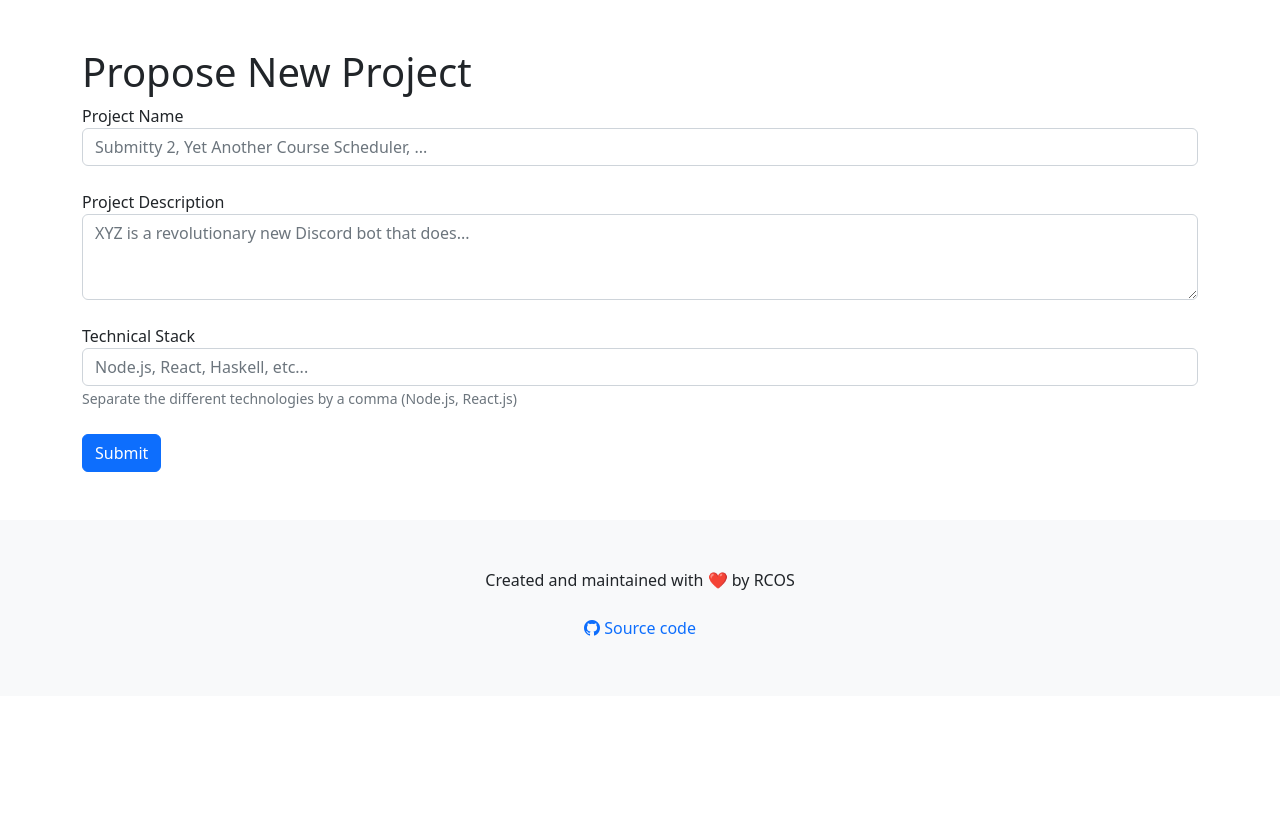
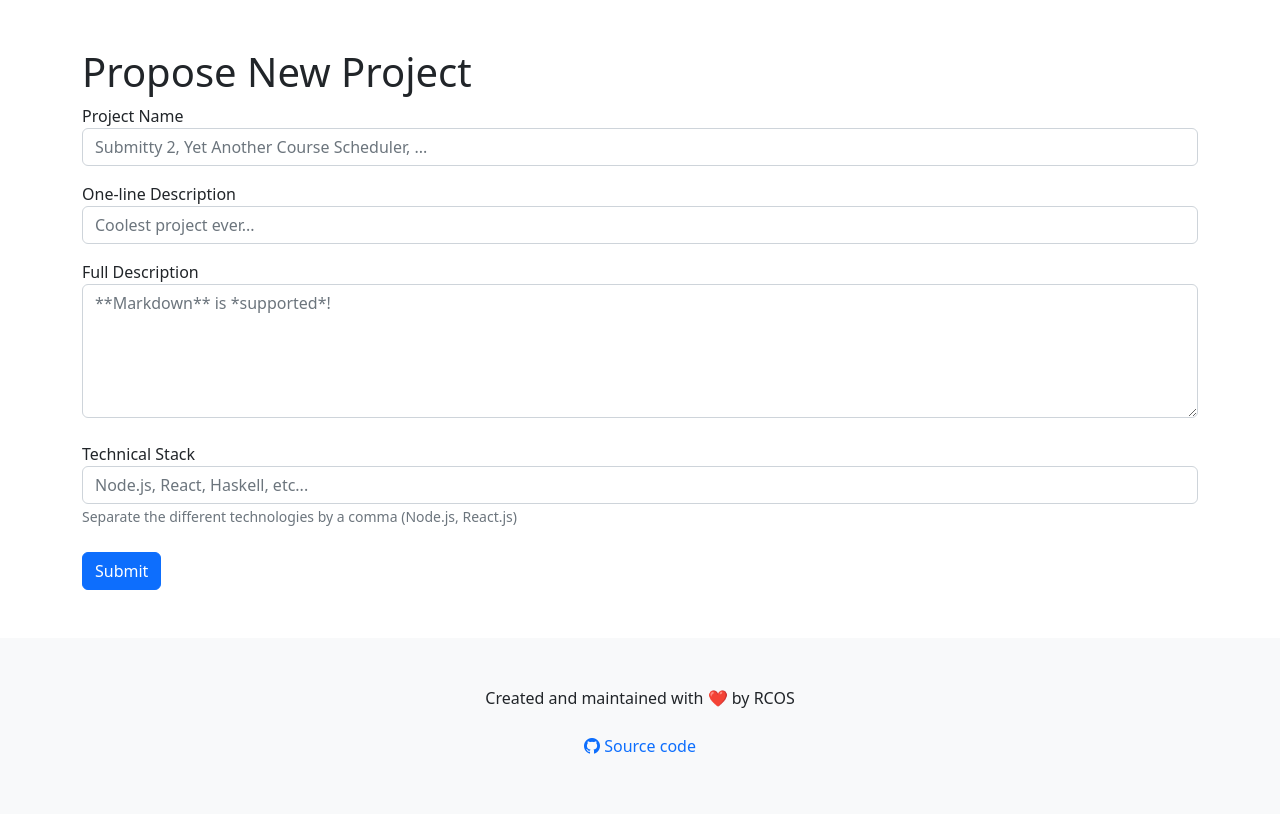
Before and after one commit to Apexal/rcos_io, a Python web app: template rcos_io/blueprints/projects/templates/projects/add.html in a window 1280 px wide. Shown: the part 56-870 px from the top of the page. Before the commit the page ends 692 px from the top, so only its background shows below. Run offline with Jinja, Linux system fonts and the light colour scheme; the template is opened without the code that fills it, so the values that code supplies are empty; some libraries are stand-ins or nearby versions.

Commit message:
Fix add project

```diff
--- a/rcos_io/blueprints/projects/templates/projects/add.html
+++ b/rcos_io/blueprints/projects/templates/projects/add.html
@@ -6,29 +6,38 @@
   {% include '/_includes/flashed_messages.html' %}
 
   <form method="post">
-    <div class="form-group">
+    <div class="form-group mb-3">
       <label for="project_name">Project Name</label>
       <input
         type="text"
         class="form-control"
-        id="project_name"
-        name="project_name"
+        id="name"
+        name="name"
         placeholder="Submitty 2, Yet Another Course Scheduler, ..."
         required
       />
     </div>
 
-    <br />
+    <div class="form-group mb-3">
+      <label for="short_description">One-line Description</label>
+      <input
+        type="text"
+        class="form-control"
+        id="short_description"
+        name="short_description"
+        placeholder="Coolest project ever..."
+        required
+      >
+    </div>
 
     <div class="form-group">
-      <label for="project_desc">Project Description</label>
+      <label for="description_markdown">Full Description</label>
       <textarea
         class="form-control"
-        id="project_desc"
-        name="project_desc"
-        rows="3"
-        ,
-        placeholder="XYZ is a revolutionary new Discord bot that does..."
+        id="description_markdown"
+        name="description_markdown"
+        rows="5"
+        placeholder="**Markdown** is *supported*!"
         required
       ></textarea>
     </div>
@@ -36,16 +45,16 @@
     <br />
 
     <div class="form-group">
-      <label for="project_stack">Technical Stack</label>
+      <label for="tags">Technical Stack</label>
       <input
         type="text"
         class="form-control"
-        id="project_stack"
-        name="project_stack"
+        id="tags"
+        name="tags"
         placeholder="Node.js, React, Haskell, etc..."
         required
       />
-      <small id="project_stack_format" class="form-text text-muted"
+      <small class="form-text text-muted"
         >Separate the different technologies by a comma (Node.js,
         React.js)</small
       >
--- a/rcos_io/services/database/projects.py
+++ b/rcos_io/services/database/projects.py
@@ -134,7 +134,7 @@ def add_project(client: Client, project_data: Dict[str, Any]) -> Dict[str, Any]:
     """
     query = gql(
         """
-        mutation AddProject($owner_id: uuid!, $project_data: projects_insert_input!) {
+        mutation AddProject($project_data: projects_insert_input!) {
             insert_projects_one(object: $project_data) {
                 id
             }
```
Also changed, not shown: rcos_io/blueprints/projects/__init__.py (+10 -7 lines).
